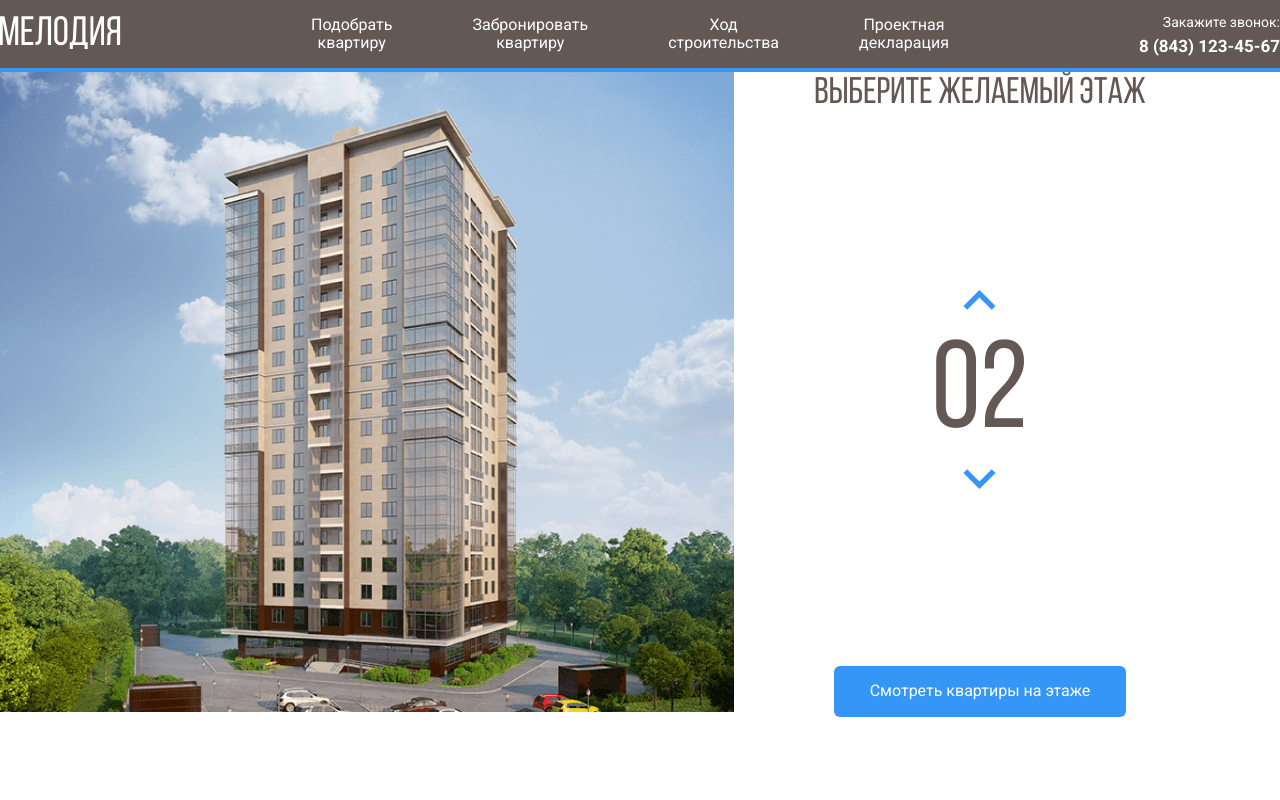
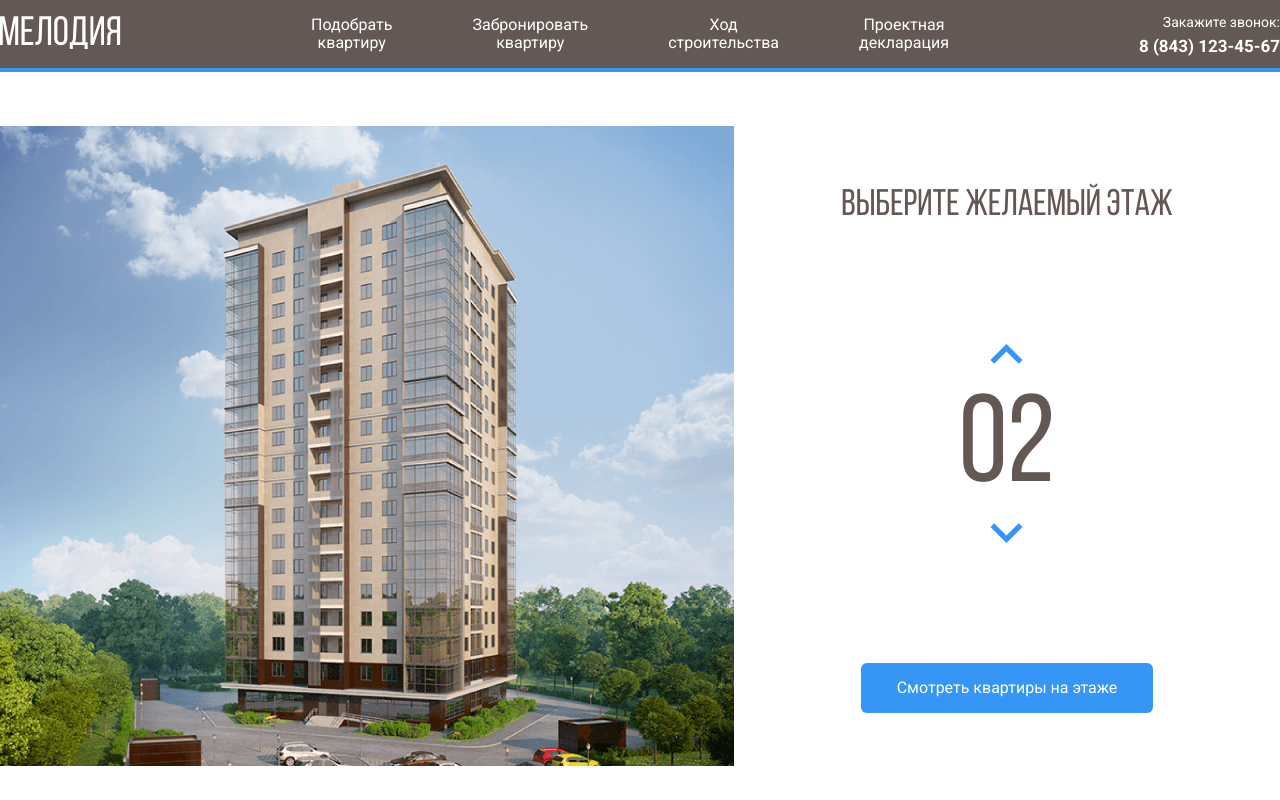
Before and after one commit to Nafanasijj/melody, a plain HTML site: page index.html in a window 1280 px wide. Drawn offline with nearby package versions, Linux system fonts and the light colour scheme.

Commit message:
Add files via upload

```diff
--- a/css/style.css
+++ b/css/style.css
@@ -61,7 +61,7 @@ body {
 .main {
 	max-width: 1280px;
 	margin: auto;
-	padding-right: 54px;
+	padding-top: 54px;
 	display: flex;
 }
 .main-info {
@@ -70,7 +70,7 @@ body {
 	display: flex;
 	flex-direction: column;
 	align-items: center;
-	justify-content: space-between;
+	justify-content: space-around;
 }
 .home-image path {
 	opacity: 0;
```
